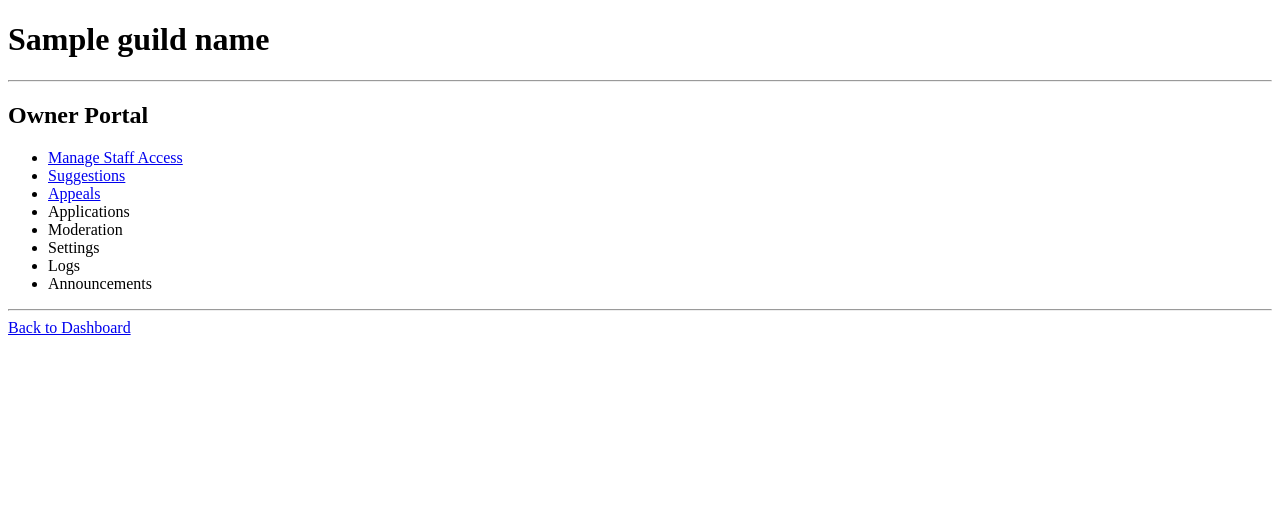
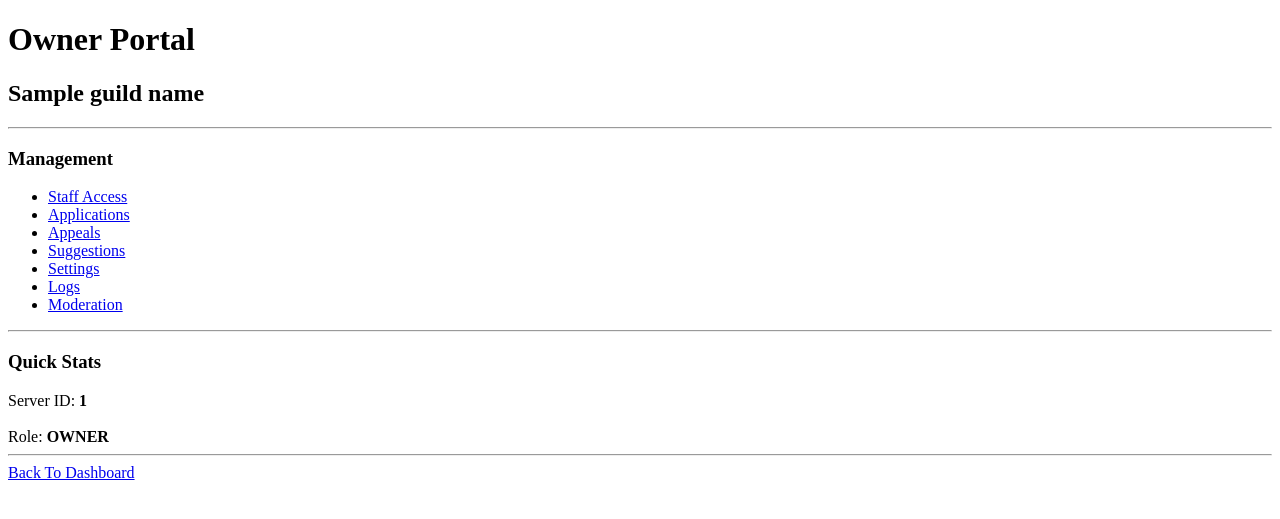
Before and after one commit to AngelLand-Discord/DA-X, a Flask app: template dashboard-service/templates/owner_dashboard.html in a window 1280 px wide. Shown: the top 519 px of the page. Run offline with Flask 3, Linux system fonts and the light colour scheme; the template is opened without the code that fills it: most values are stand-ins (such as "Sample title", 1, 10 or a date in 2020).

Commit message:
Update owner_dashboard.html

```diff
--- a/dashboard-service/templates/owner_dashboard.html
+++ b/dashboard-service/templates/owner_dashboard.html
@@ -2,63 +2,151 @@
 <html>
 
 <head>
-    <title>Owner Portal</title>
+
+    <title>
+
+        {{ guild_name }}
+
+    </title>
+
 </head>
 
 <body>
 
-<h1>{{ guild_name }}</h1>
+<h1>
+
+Owner Portal
+
+</h1>
+
+<h2>
+
+{{ guild_name }}
+
+</h2>
 
 <hr>
 
-<h2>Owner Portal</h2>
+<h3>
+
+Management
+
+</h3>
 
 <ul>
 
 <li>
+
 <a href="/guild/{{ guild_id }}/staff-access">
-Manage Staff Access
+
+Staff Access
+
 </a>
+
 </li>
 
 <li>
-<a href="/guild/{{ guild_id }}/suggestions">
-Suggestions
+
+<a href="/guild/{{ guild_id }}/applications">
+
+Applications
+
 </a>
+
 </li>
 
 <li>
+
 <a href="/guild/{{ guild_id }}/appeals">
+
 Appeals
+
 </a>
+
 </li>
 
 <li>
-Applications
+
+<a href="/guild/{{ guild_id }}/suggestions">
+
+Suggestions
+
+</a>
+
 </li>
 
 <li>
-Moderation
+
+<a href="/guild/{{ guild_id }}/settings">
+
+Settings
+
+</a>
+
 </li>
 
 <li>
-Settings
+
+<a href="/guild/{{ guild_id }}/logs">
+
+Logs
+
+</a>
+
 </li>
 
 <li>
-Logs
-</li>
 
-<li>
-Announcements
+<a href="/guild/{{ guild_id }}/moderation">
+
+Moderation
+
+</a>
+
 </li>
 
 </ul>
 
 <hr>
 
+<h3>
+
+Quick Stats
+
+</h3>
+
+<div>
+
+Server ID:
+
+<b>
+
+{{ guild_id }}
+
+</b>
+
+</div>
+
+<br>
+
+<div>
+
+Role:
+
+<b>
+
+OWNER
+
+</b>
+
+</div>
+
+<hr>
+
 <a href="/dashboard">
-Back to Dashboard
+
+Back To Dashboard
+
 </a>
 
 </body>
```
